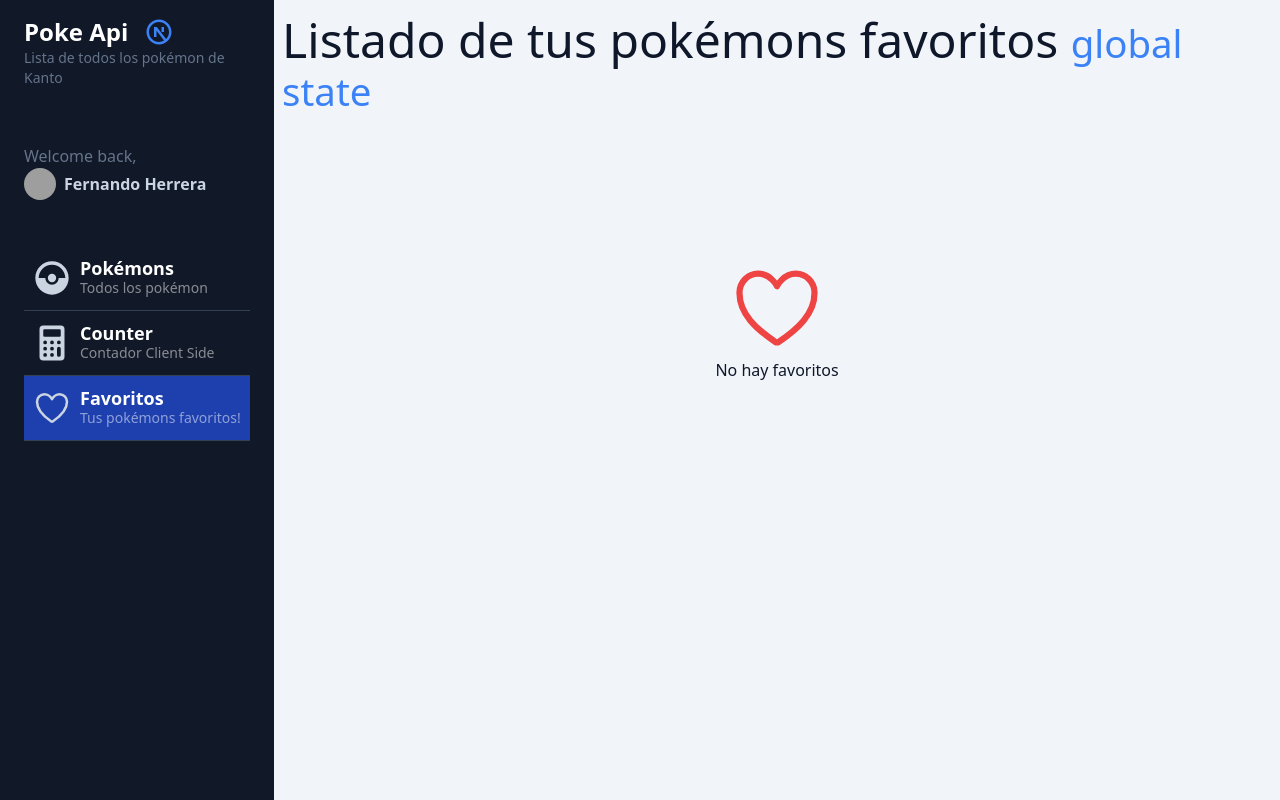
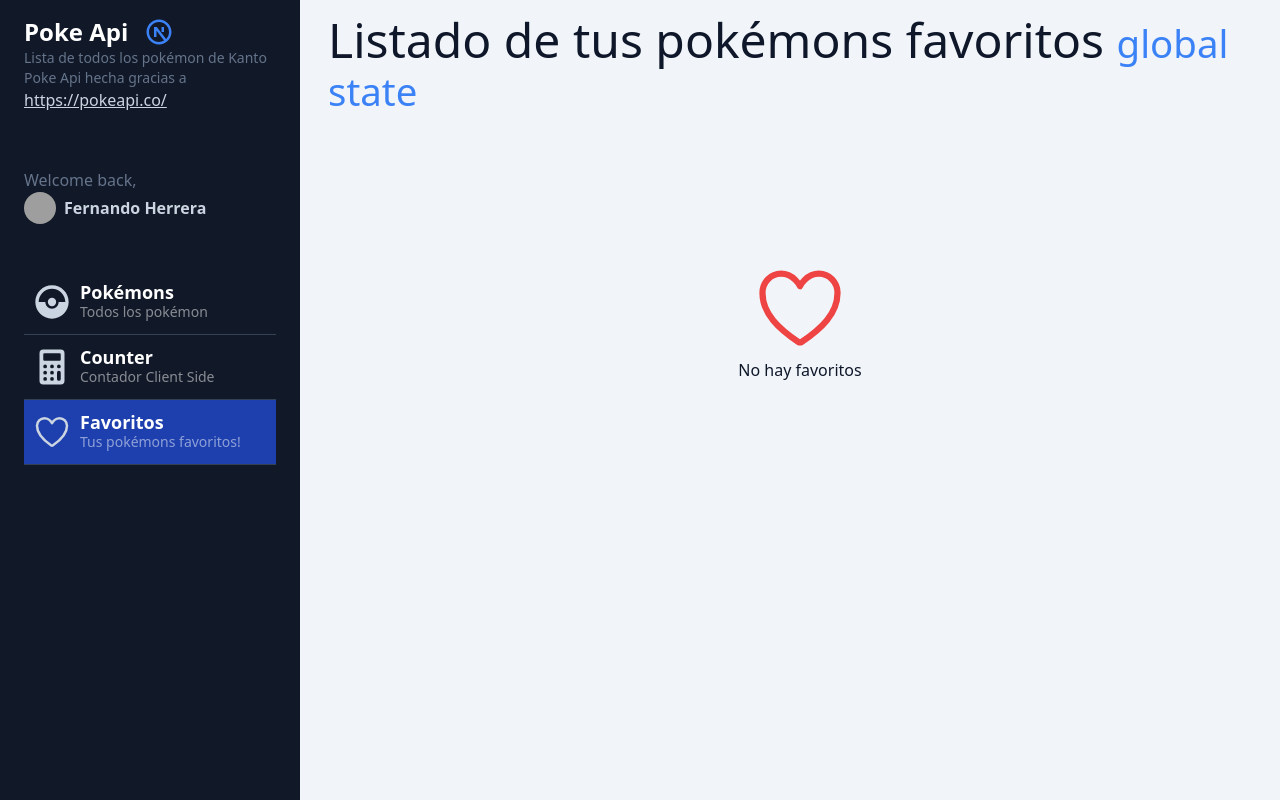
Before and after one commit to Lucano17/poke-api, a Next.js app: page /dashboard/favourites in a window 1280 px wide. Built offline with nearby package versions, Linux system fonts and the light colour scheme; grey boxes are pictures that could not be loaded.

Commit message:
SideBar PokeApi Link mention

```diff
--- a/src/app/dashboard/layout.tsx
+++ b/src/app/dashboard/layout.tsx
@@ -8,7 +8,7 @@ export default function DashboardLayout({ children }: { children: React.ReactNod
 
         <Sidebar />
 
-        <div className="p-2 w-full text-slate-900">
+        <div className="p-2 w-full text-slate-900 ml-80">
           { children }
         </div>
 
--- a/src/components/ui/SideBar.tsx
+++ b/src/components/ui/SideBar.tsx
@@ -1,8 +1,14 @@
 import Image from "next/image";
-import { IoBrowsersOutline, IoCalculator, IoHeartOutline, IoLogoReact } from "react-icons/io5";
+import {
+  IoBrowsersOutline,
+  IoCalculator,
+  IoHeartOutline,
+  IoLogoReact,
+} from "react-icons/io5";
 import { RiNextjsLine } from "react-icons/ri";
 import { MdCatchingPokemon } from "react-icons/md";
 import { SidebarMenuItem } from "./SideBarMenuItem";
+import Link from "next/link";
 
 const menuItems = [
   {
@@ -21,9 +27,7 @@ const menuItems = [
   },
   {
     path: "/dashboard/favourites",
-    icon: (
-      <IoHeartOutline size={40} />
-    ),
+    icon: <IoHeartOutline size={40} />,
     title: "Favoritos",
     subTitle: "Tus pokémons favoritos!",
   },
@@ -33,19 +37,26 @@ export const Sidebar = () => {
   return (
     <div
       id="menu"
-      style={{ width: "350px" }}
-      className="bg-gray-900 min-h-screen text-slate-300 w-64 left-0 overflow-y-scroll"
+      style={{ width: "300px" }}
+      className="fixed bg-gray-900 min-h-screen text-slate-300 w-64 left-0 overflow-y-scroll"
     >
       <div id="logo" className="my-4 px-6">
         <h1 className="flex items-center  text-lg md:text-2xl font-bold text-white">
           Poke Api
           <span className="text-blue-500">
-            <RiNextjsLine className="ml-4" size={30}/>
+            <RiNextjsLine className="ml-4" size={30} />
           </span>
         </h1>
         <p className="text-slate-500 text-sm">
           Lista de todos los pokémon de Kanto
         </p>
+
+        <p className="text-slate-500 text-sm columns-1 flex-col">
+          Poke Api hecha gracias a
+        </p>
+        <Link className="underline" href={"https://pokeapi.co"}>
+          https://pokeapi.co/
+        </Link>
       </div>
 
       <div id="profile" className="px-6 py-10">
```
